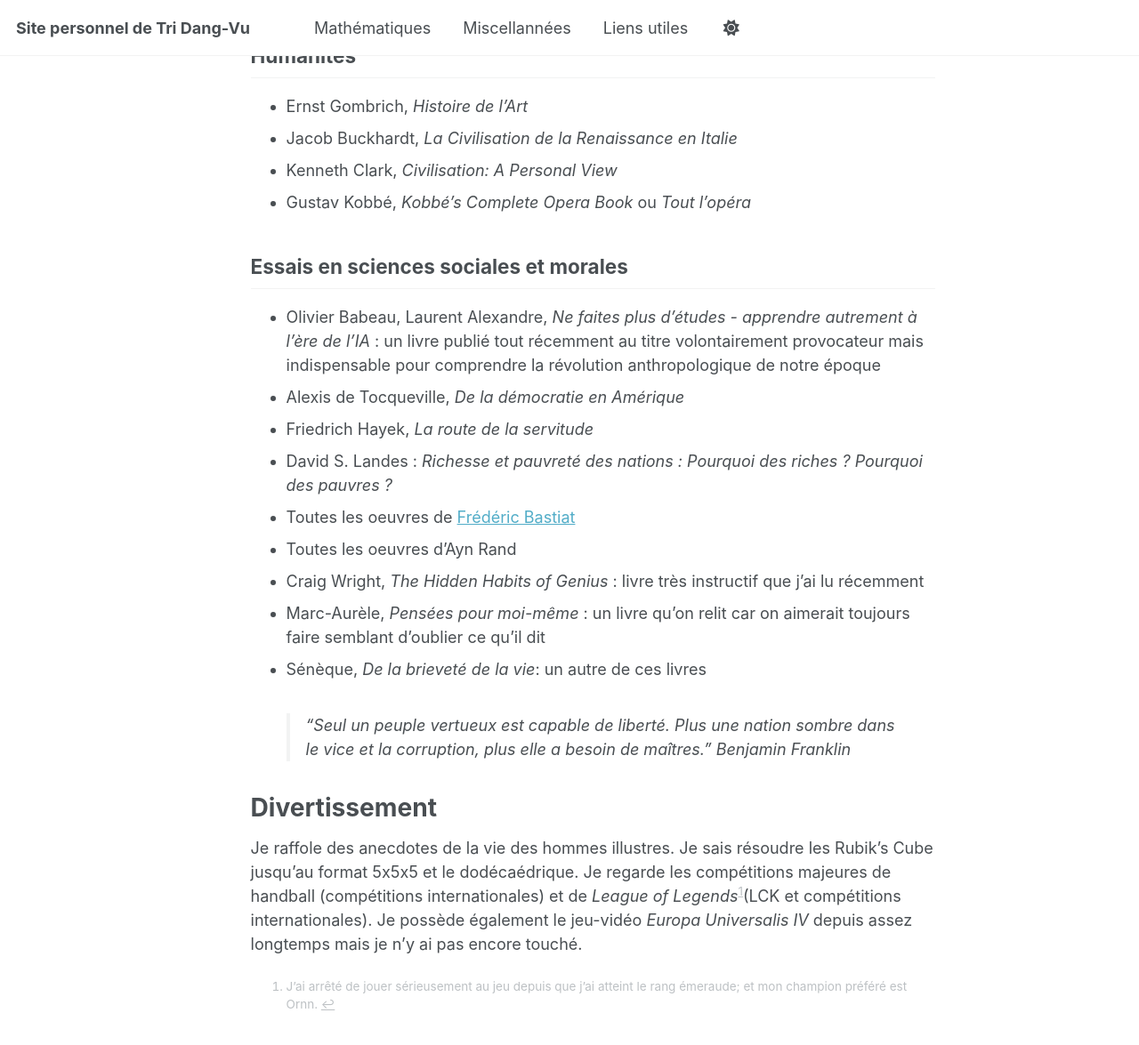
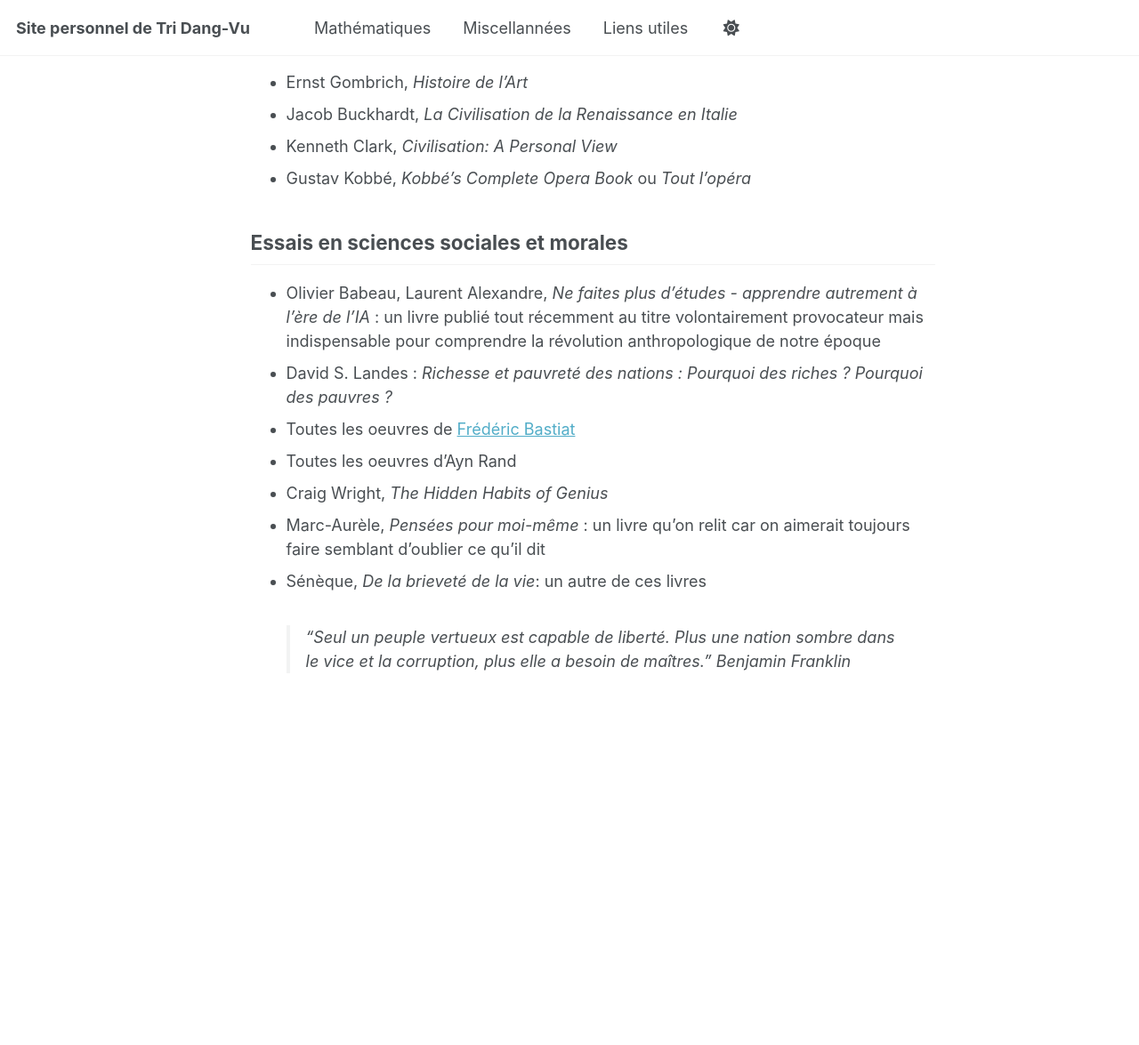
Before and after one commit to tridangvu/tridangvu.github.io, a Jekyll site: the page built from _pages/misc.md, in a window 1280 px wide and 1400 px high, scrolled down 786 px. Shown: the top 1175 px of the window at 89% size. Built offline with Jekyll 4.4.1, drawn with Linux system fonts in a browser that asks for light colours; a script that is not in the unit is left out; after the commit the page ends 1822 px from its top, so only the background shows below that.

Commit message:
Update misc.md

```diff
--- a/_pages/misc.md
+++ b/_pages/misc.md
@@ -12,7 +12,7 @@ Vous trouverez ici quelques-uns de mes centres d'intérêts en dehors des mathé
 # Recommandations de lecture
 ## Généralités
 - Le *Propedia* de l'encyclopédie Britannica.
-- Douglas Hofstadter, *Gödel, Escher, Bach, les Brins d'une Guirlande Éternelle* : un livre sublime
+- Douglas Hofstadter, *Gödel, Escher, Bach, les Brins d'une Guirlande Éternelle*
 
 ## Sciences
 - Vladimir Arnold, *Huygens and Barrow, Newton and Hooke* : livre qui se justifie par son auteur
@@ -29,20 +29,11 @@ Vous trouverez ici quelques-uns de mes centres d'intérêts en dehors des mathé
 
 ## Essais en sciences sociales et morales
 - Olivier Babeau, Laurent Alexandre, *Ne faites plus d'études - apprendre autrement à l'ère de l'IA* : un livre publié tout récemment au titre volontairement provocateur mais indispensable pour comprendre la révolution anthropologique de notre époque
-- Alexis de Tocqueville, *De la démocratie en Amérique*
-- Friedrich Hayek, *La route de la servitude*
 - David S. Landes : *Richesse et pauvreté des nations : Pourquoi des riches ? Pourquoi des pauvres ?*
 - Toutes les oeuvres de [Frédéric Bastiat](http://bastiat.org/)
 - Toutes les oeuvres d'Ayn Rand
-- Craig Wright, *The Hidden Habits of Genius* : livre très instructif que j'ai lu récemment
+- Craig Wright, *The Hidden Habits of Genius*
 - Marc-Aurèle, *Pensées pour moi-même* : un livre qu'on relit car on aimerait toujours faire semblant d'oublier ce qu'il dit
 - Sénèque, *De la brieveté de la vie*: un autre de ces livres
 <br>
 > "Seul un peuple vertueux est capable de liberté. Plus une nation sombre dans le vice et la corruption, plus elle a besoin de maîtres." *Benjamin Franklin*
-
-
-
-# Divertissement
-Je raffole des anecdotes de la vie des hommes illustres. Je sais résoudre les Rubik's Cube jusqu'au format 5x5x5 et le dodécaédrique. Je regarde les compétitions majeures de handball (compétitions internationales) et de *League of Legends*[^1](LCK et compétitions internationales). Je possède également le jeu-vidéo *Europa Universalis IV* depuis assez longtemps mais je n'y ai pas encore touché.
-
-[^1]: J'ai arrêté de jouer sérieusement au jeu depuis que j'ai atteint le rang émeraude; et mon champion préféré est Ornn.
```
